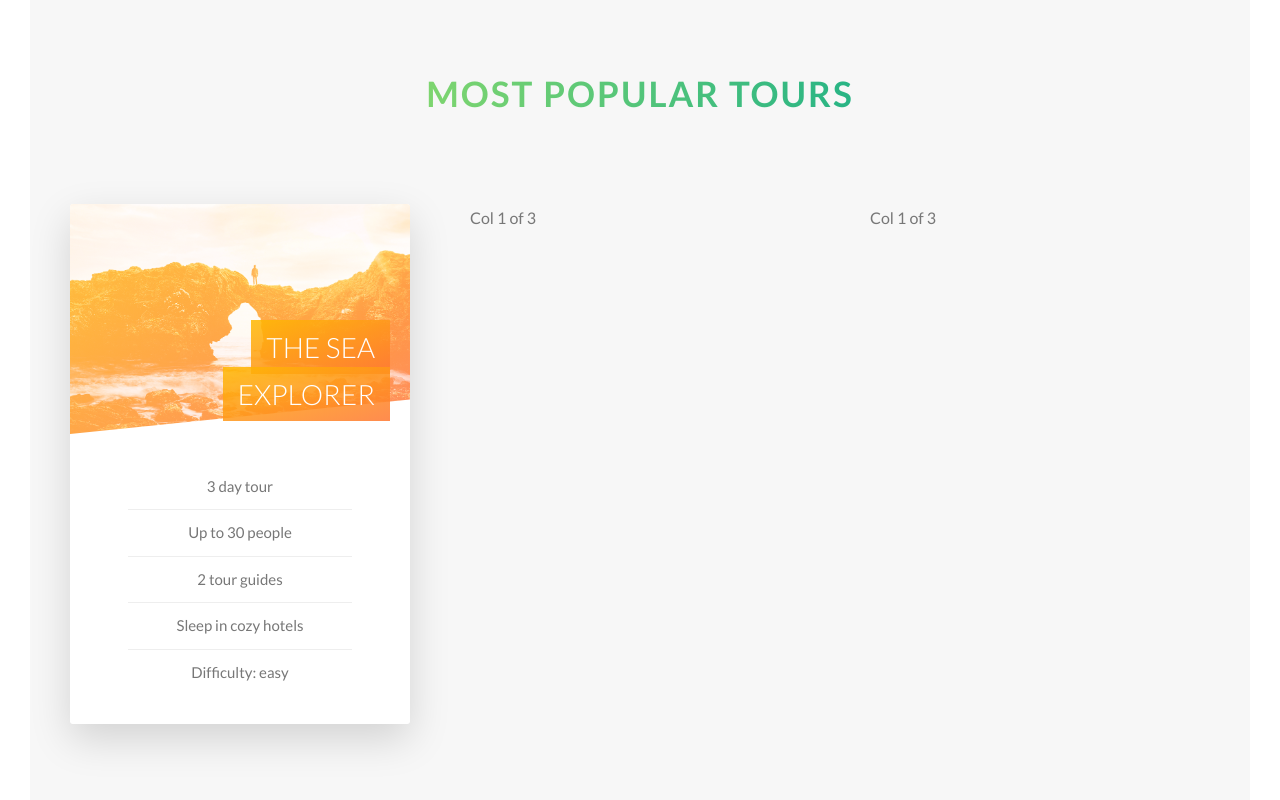
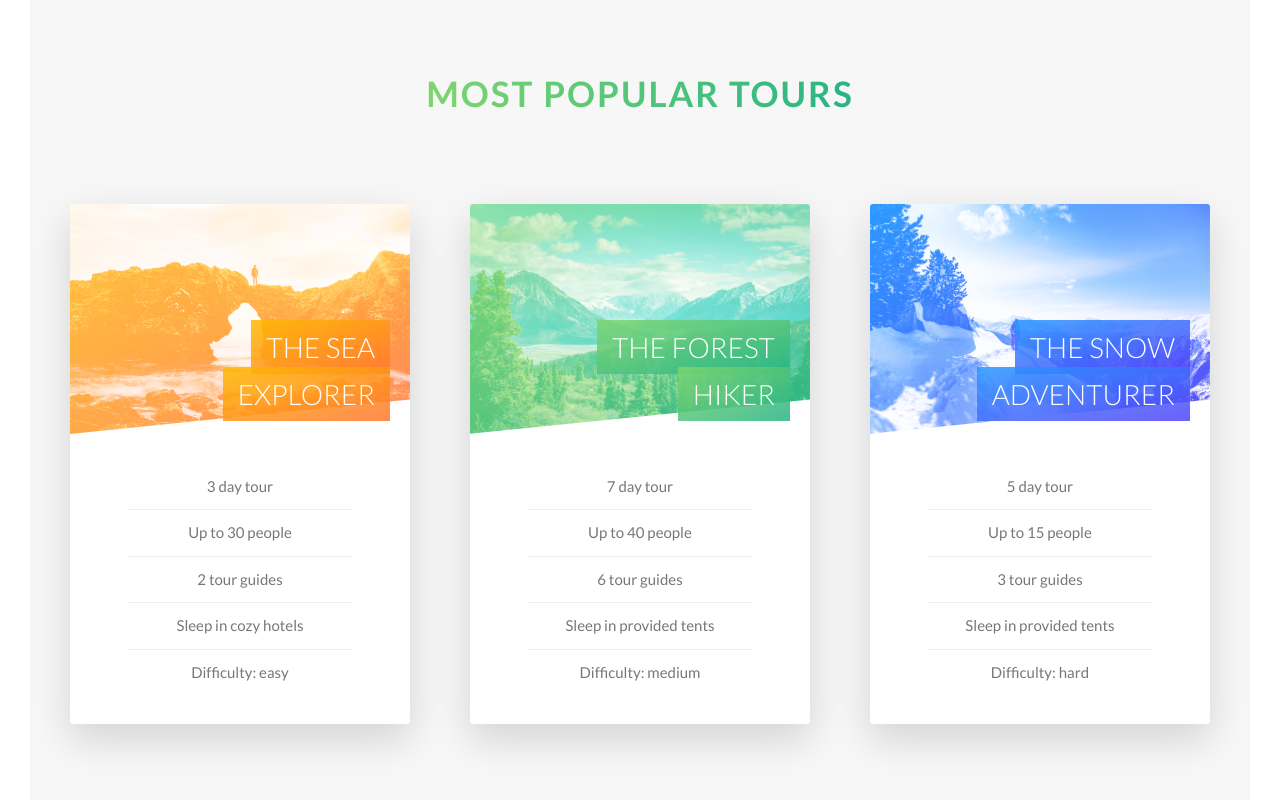
Before and after one commit to rossdalyNCI/outdoorsSite, a website: page index.html in a window 1280 px wide. Shown: the part 2283-3083 px from the top of the page. Drawn offline with Linux system fonts and the light colour scheme.

Commit message:
2 more price cards added and styled

```diff
--- a/index.html
+++ b/index.html
@@ -145,12 +145,66 @@
                             </div>
                         </div>
                     </div>
-                    <div class="col-1-of-3">
-                        Col 1 of 3
-                    </div>
-                    <div class="col-1-of-3">
-                        Col 1 of 3
-                    </div>
+                        <div class="col-1-of-3">
+                            <div class="card">
+                                <div class="card__side card__side--front">
+                                    <div class="card__picture card__picture--2">
+                                        &nbsp; <!-- empty space -->
+                                    </div>
+                                    <h4 class="card__heading">
+                                        <span class="card__heading-span card__heading-span--2">The Forest Hiker</span>
+                                    </h4>
+                                    <div class="card__details">
+                                        <ul>
+                                            <li>7 day tour</li>
+                                            <li>Up to 40 people</li>
+                                            <li>6 tour guides</li>
+                                            <li>Sleep in provided tents</li>
+                                            <li>Difficulty: medium</li>
+                                        </ul>
+                                    </div>
+                                </div>
+                                <div class="card__side card__side--back card__side--back-2">
+                                    <div class="card__cta">
+                                        <div class="card__price-box">
+                                            <p class="card__price-only">Only</p>
+                                            <p class="card__price-value">€279</p>
+                                        </div>
+                                        <a href="#" class="btn btn--white">Book now!</a>
+                                    </div>
+                                </div>
+                            </div>
+                        </div>
+                        <div class="col-1-of-3">
+                            <div class="card">
+                                <div class="card__side card__side--front">
+                                    <div class="card__picture card__picture--3">
+                                        &nbsp; <!-- empty space -->
+                                    </div>
+                                    <h4 class="card__heading">
+                                        <span class="card__heading-span card__heading-span--3">The Snow Adventurer</span>
+                                    </h4>
+                                    <div class="card__details">
+                                        <ul>
+                                            <li>5 day tour</li>
+                                            <li>Up to 15 people</li>
+                                            <li>3 tour guides</li>
+                                            <li>Sleep in provided tents</li>
+                                            <li>Difficulty: hard</li>
+                                        </ul>
+                                    </div>
+                                </div>
+                                <div class="card__side card__side--back card__side--back-3">
+                                    <div class="card__cta">
+                                        <div class="card__price-box">
+                                            <p class="card__price-only">Only</p>
+                                            <p class="card__price-value">€279</p>
+                                        </div>
+                                        <a href="#" class="btn btn--white">Book now!</a>
+                                    </div>
+                                </div>
+                            </div>
+                        </div>
                 </div>
             </section>
         </main>
--- a/sass/components/_card.scss
+++ b/sass/components/_card.scss
@@ -26,6 +26,14 @@
             &-1 {
                 background-image: linear-gradient(to right bottom, $color-secondary-light, $color-secondary-dark);
             }
+
+            &-2 {
+                background-image: linear-gradient(to right bottom, $color-primary-light, $color-primary-dark);
+            }
+
+            &-3 {
+                background-image: linear-gradient(to right bottom, $color-tertiary-light, $color-tertiary-dark);
+            }
         }
 
     }
@@ -51,11 +59,11 @@
         }
 
         &--2 {
-            background-image: url(../img/nat-5.jpg);
+            background-image: linear-gradient(to right bottom, $color-primary-light, $color-primary-dark), url(../img/nat-6.jpg);
         }
 
         &--3 {
-            background-image: url(../img/nat-5.jpg);
+            background-image: linear-gradient(to right bottom, $color-tertiary-light, $color-tertiary-dark), url(../img/nat-7.jpg);
         }
     }
 
@@ -77,6 +85,14 @@
         box-decoration-break: clone;
         &--1 {
             background-image: linear-gradient(to right bottom, rgba($color-secondary-light, .85), rgba($color-secondary-dark, .85));
+        }
+
+        &--2 {
+            background-image: linear-gradient(to right bottom, rgba($color-primary-light, .85), rgba($color-primary-dark, .85));
+        }
+
+        &--3 {
+            background-image: linear-gradient(to right bottom, rgba($color-tertiary-light, .85), rgba($color-tertiary-dark, .85));
         }
     }
 
```
Also changed, not shown: css/style.css.
